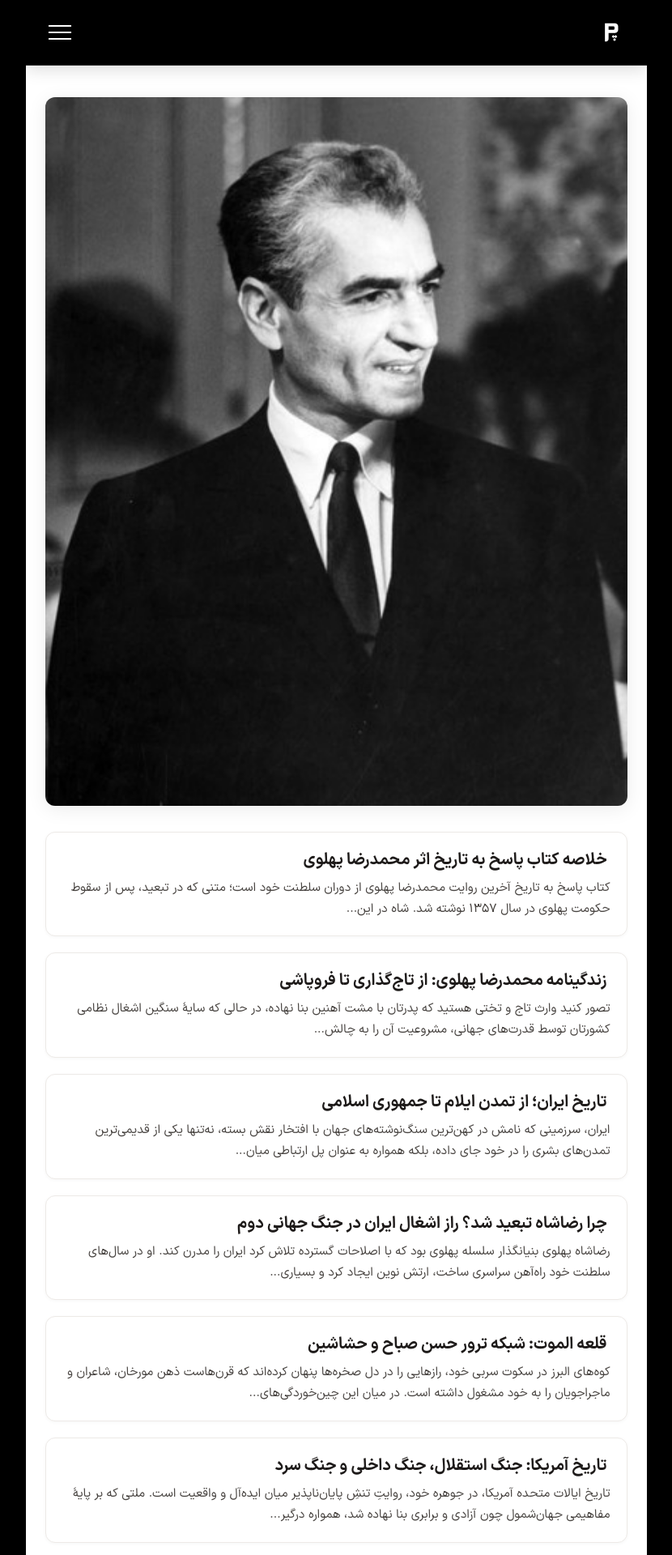
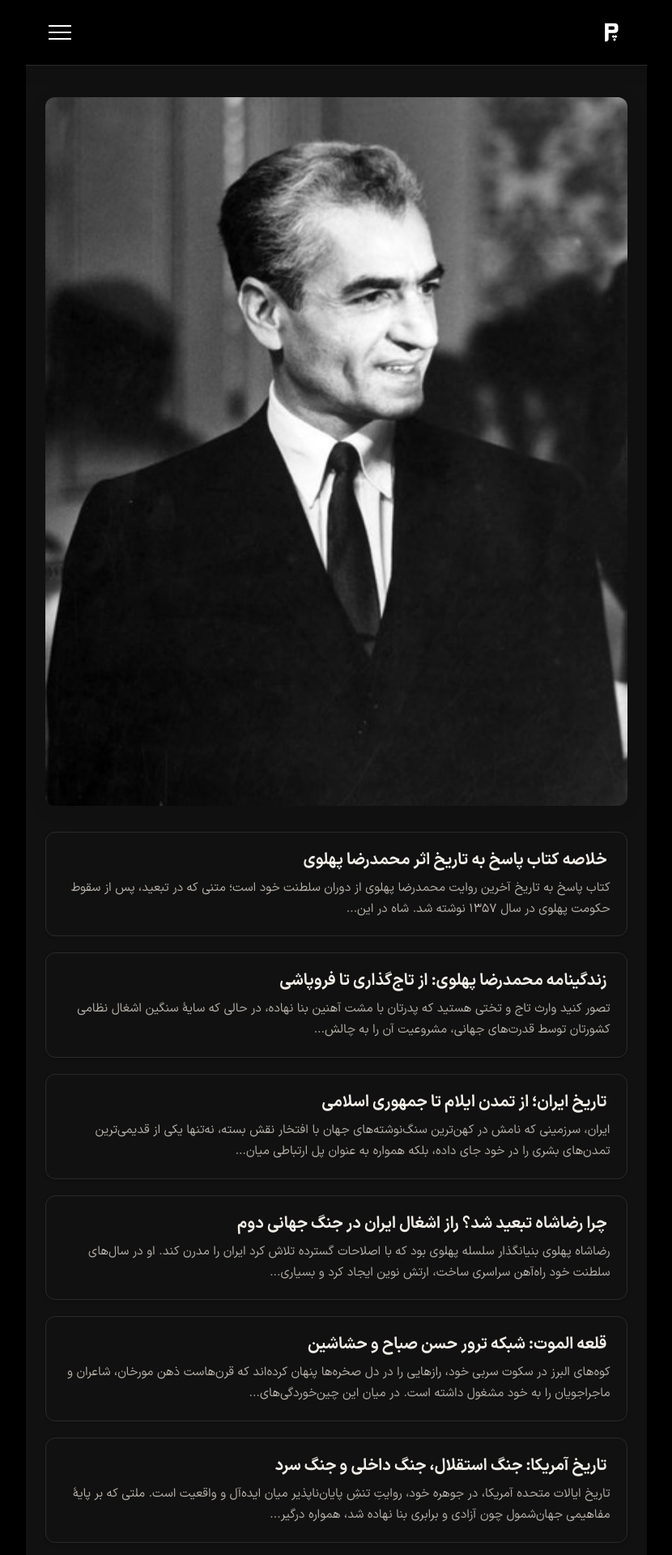
Before and after one commit to darkblog/darkblog.github.io, a Jekyll site: the page built from index.html, in a window 1280 px wide. Shown: the top 1920 px of the page at 81% size, without its empty margins (225-1055 px from the left). Built offline with Jekyll 4.4.1, drawn with Linux system fonts in a browser that asks for light colours.

Commit message:
Update index.html

```diff
--- a/index.html
+++ b/index.html
@@ -25,8 +25,8 @@ layout: null
       font-display: swap;
     }
     :root { --header-height: 5rem; --gap: clamp(1rem, 2vw, 2rem); --font-size-base: 1.125rem; }
-    body { font-family: 'vazir', system-ui, -apple-system, sans-serif; font-weight: 400; background-color: #000000; color: #1e1b1a; line-height: 1.6; min-height: 100vh; display: flex; flex-direction: column; align-items: center; font-size: var(--font-size-base); -webkit-font-smoothing: antialiased; }
-    .page-wrapper { max-width: 767px; width: 100%; margin: 0 auto; display: flex; flex-direction: column; min-height: 100vh; background-color: white; position: relative; }
+    body { font-family: 'vazir', system-ui, -apple-system, sans-serif; font-weight: 400; background-color: #000000; color: #d1ccc5; line-height: 1.6; min-height: 100vh; display: flex; flex-direction: column; align-items: center; font-size: var(--font-size-base); -webkit-font-smoothing: antialiased; }
+    .page-wrapper { max-width: 767px; width: 100%; margin: 0 auto; display: flex; flex-direction: column; min-height: 100vh; background-color: #111111; position: relative; }
     main { flex: 1; }
     a:focus-visible, button:focus-visible, label:focus-visible { outline: 3px solid #2dd4bf; outline-offset: 2px; }
     .sr-only { position: absolute; width: 1px; height: 1px; padding: 0; margin: -1px; overflow: hidden; clip: rect(0, 0, 0, 0); white-space: nowrap; border: 0; }
@@ -47,20 +47,20 @@ layout: null
     #menu-toggle:checked ~ .site-header .hamburger span:nth-child(1) { transform: rotate(45deg) translate(5px, 5px); }
     #menu-toggle:checked ~ .site-header .hamburger span:nth-child(2) { opacity: 0; }
     #menu-toggle:checked ~ .site-header .hamburger span:nth-child(3) { transform: rotate(-45deg) translate(6px, -6px); }
-    .main-content { padding-top: calc(var(--header-height) + 2.5rem); padding-bottom: 2.5rem; padding-left: clamp(1rem, 3vw, 1.5rem); padding-right: clamp(1rem, 3vw, 1.5rem); background-color: white; font-size: inherit; }
+    .main-content { padding-top: calc(var(--header-height) + 2.5rem); padding-bottom: 2.5rem; padding-left: clamp(1rem, 3vw, 1.5rem); padding-right: clamp(1rem, 3vw, 1.5rem); background-color: #111111; font-size: inherit; }
     .slider { position: relative; width: 100%; margin-bottom: 2rem; border-radius: 0.75rem; overflow: hidden; box-shadow: 0 4px 24px rgba(0,0,0,0.08); line-height: 0; }
     .slides { position: relative; width: 100%; }
     .slide { position: relative; top: 0; left: 0; width: 100%; }
     .slide a { display: block; width: 100%; text-decoration: none; }
     .slide img { width: 100%; height: auto; display: block; }
     .posts-list { list-style: none; padding: 0; display: flex; flex-direction: column; gap: 1.25rem; }
-    .posts-list li { position: relative; padding: 1.25rem 1.25rem 1.25rem 1rem; border-radius: 0.75rem; background-color: #ffffff; box-shadow: 0 1px 4px rgba(0,0,0,0.04); transition: all 0.25s ease; border: 1px solid #edeae7; }
-    .posts-list li:hover { background-color: #fafafa; box-shadow: 0 8px 20px rgba(0,0,0,0.06); border-color: #e0dcd7; transform: translateY(-2px); }
+    .posts-list li { position: relative; padding: 1.25rem 1.25rem 1.25rem 1rem; border-radius: 0.75rem; background-color: #111111; box-shadow: 0 1px 4px rgba(0,0,0,0.2); transition: all 0.25s ease; border: 1px solid #2a2a2a; }
+    .posts-list li:hover { background-color: #1c1c1c; box-shadow: 0 8px 20px rgba(0,0,0,0.3); border-color: #3a3a3a; transform: translateY(-2px); }
     .posts-list li::before { content: ''; position: absolute; top: 1.25rem; right: 0; width: 4px; height: 2rem; background-color: #2dd4bf; border-radius: 0 4px 4px 0; opacity: 0; transform: scaleY(0); transition: opacity 0.25s, transform 0.25s; }
     .posts-list li:hover::before { opacity: 1; transform: scaleY(1); }
-    .posts-list a { text-decoration: none; color: #1e1b1a; display: block; font-size: 1.25rem; font-weight: 700; line-height: 1.4; transition: color 0.2s; margin-bottom: 0.5rem; padding-right: 0.25rem; }
-    .posts-list a:hover { color: #0d9488; }
-    .post-excerpt { font-size: 0.95rem; color: #4a4643; margin-top: 0.25rem; line-height: 1.7; display: -webkit-box; -webkit-line-clamp: 2; -webkit-box-orient: vertical; overflow: hidden; }
+    .posts-list a { text-decoration: none; color: #f0ece6; display: block; font-size: 1.25rem; font-weight: 700; line-height: 1.4; transition: color 0.2s; margin-bottom: 0.5rem; padding-right: 0.25rem; }
+    .posts-list a:hover { color: #2dd4bf; }
+    .post-excerpt { font-size: 0.95rem; color: #b0aaa3; margin-top: 0.25rem; line-height: 1.7; display: -webkit-box; -webkit-line-clamp: 2; -webkit-box-orient: vertical; overflow: hidden; }
     .site-footer { background-color: #000000; padding: 2rem clamp(1rem, 3vw, 1.5rem); display: flex; align-items: center; justify-content: space-between; width: 100%; flex-direction: row; font-size: inherit; }
     .footer-logo { display: flex; align-items: center; }
     .footer-logo img { height: 2.5rem; width: auto; opacity: 0.9; display: block; }
```
Also changed, not shown: other parts of index.html (+2 -2 lines).
